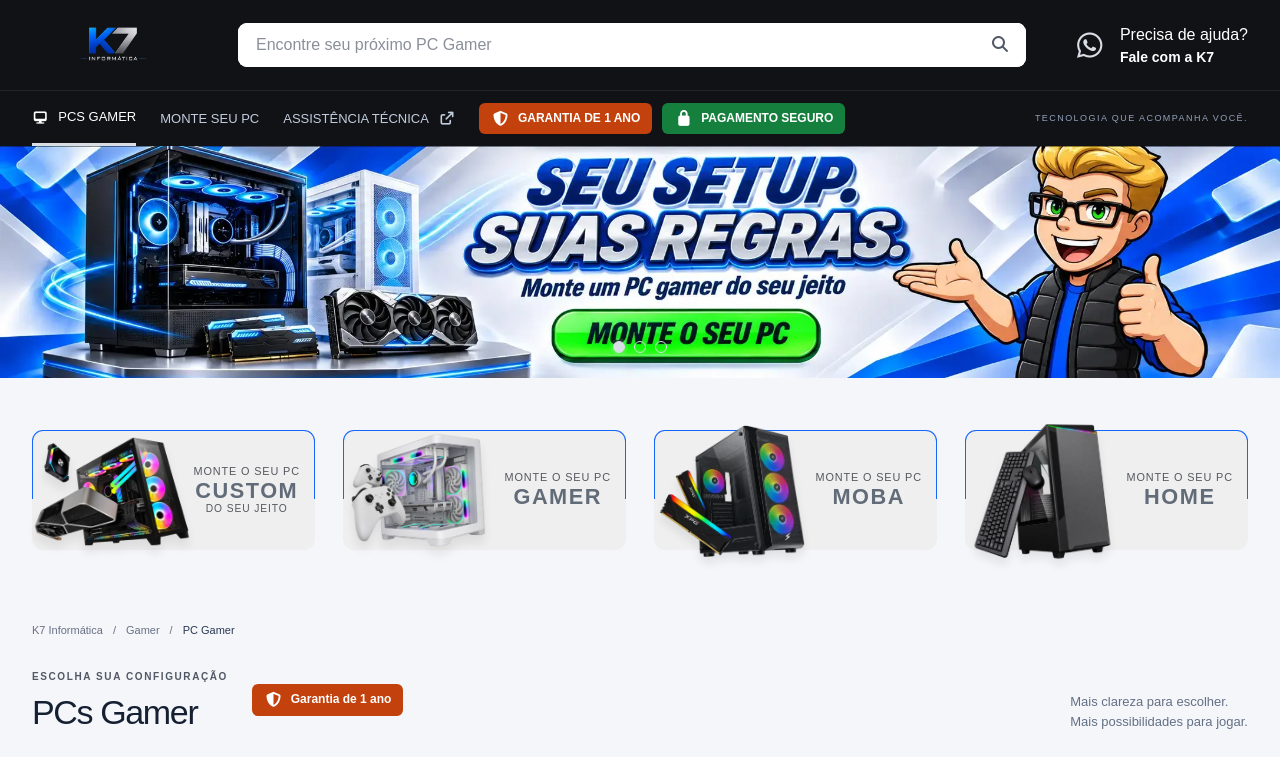
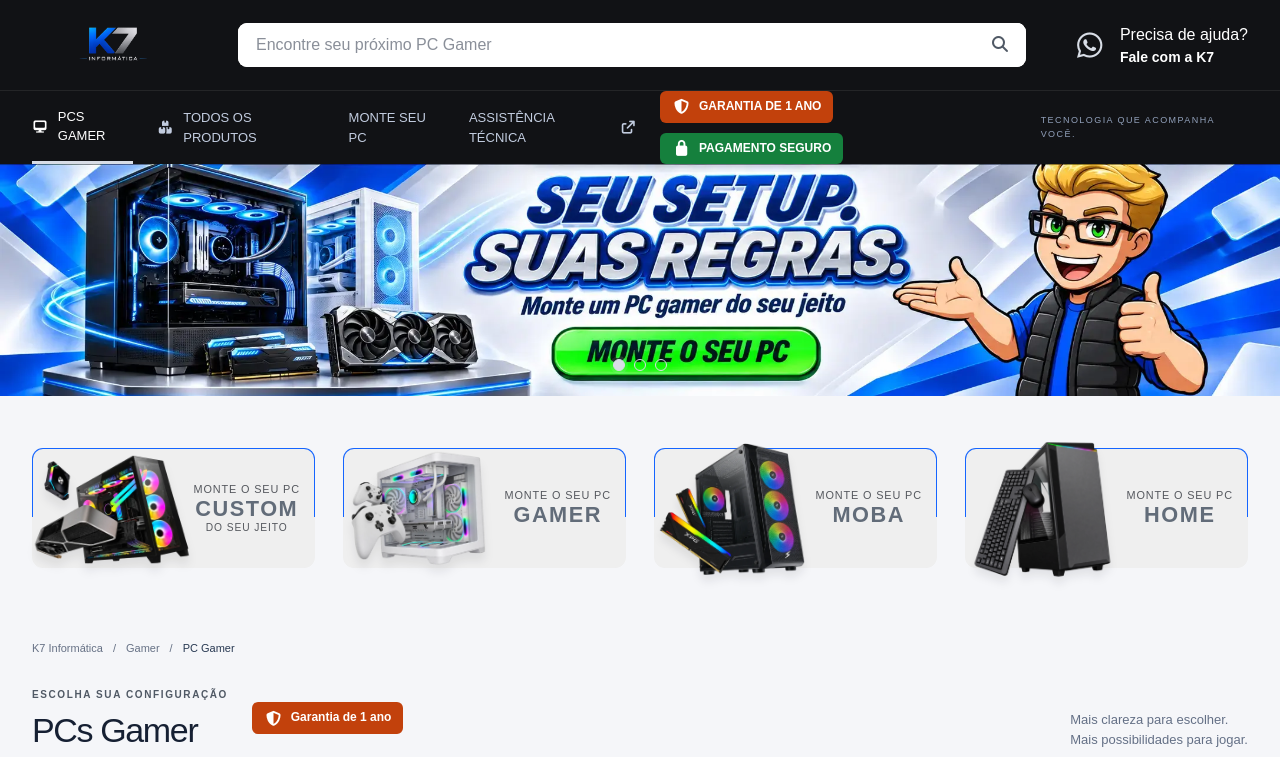
Before and after one commit to K7-Sites/k7-informatica, a Next.js app: page /gamer/pc-gamer in a window 1280 px wide. Shown: the top 757 px of the page. Built offline with nearby package versions, Linux system fonts and the light colour scheme.

Commit message:
feat(catalog): link PC Gamer navigation to new general product catalog

```diff
--- a/app/gamer/_components/GamerCatalog.tsx
+++ b/app/gamer/_components/GamerCatalog.tsx
@@ -63,7 +63,7 @@ export function GamerCatalog({ products, catalogUnavailable = false }: { product
       <Link href="/gamer/pc-gamer" aria-label="K7 Informática, PCs Gamer" className={s.logo}><Image src="/images/logo-k7-informatica.png" alt="K7 Informática" width={200} height={105} priority /></Link>
       <form className={s.search} role="search" onSubmit={e => { e.preventDefault(); document.getElementById("gamer-products")?.scrollIntoView({ behavior: "smooth" }); }}><label className={s.srOnly} htmlFor="gamer-search">Buscar PCs por nome ou configuração</label><input id="gamer-search" type="search" placeholder="Encontre seu próximo PC Gamer" value={search} onChange={e => setSearch(e.target.value)} /><button aria-label="Buscar PCs"><Icon name="magnifying-glass" /></button></form>
       <button type="button" className={s.headerContact} onClick={() => openContact("Quero ajuda para escolher um PC Gamer.")}><i className="fa-brands fa-whatsapp" aria-hidden="true" /><span>Precisa de ajuda?<strong>Fale com a K7</strong></span></button>
-    </div><nav className={s.nav} aria-label="Navegação gamer"><div><a href="#gamer-products" className={s.active}><Icon name="desktop" /> PCs Gamer</a><button type="button" onClick={() => openContact("Quero montar um PC Gamer personalizado.")}>Monte seu PC</button><Link href="/" target="_blank" rel="noopener noreferrer">Assistência técnica <Icon name="arrow-up-right-from-square" /></Link><div className={s.headerBadges}><WarrantyBadge /><span className={s.securePaymentBadge}><Icon name="lock" /> Pagamento seguro</span></div><span>TECNOLOGIA QUE ACOMPANHA VOCÊ.</span></div></nav></header>
+    </div><nav className={s.nav} aria-label="Navegação gamer"><div><a href="#gamer-products" className={s.active}><Icon name="desktop" /> PCs Gamer</a><Link href="/produtos"><Icon name="boxes-stacked" /> Todos os produtos</Link><button type="button" onClick={() => openContact("Quero montar um PC Gamer personalizado.")}>Monte seu PC</button><Link href="/" target="_blank" rel="noopener noreferrer">Assistência técnica <Icon name="arrow-up-right-from-square" /></Link><div className={s.headerBadges}><WarrantyBadge /><span className={s.securePaymentBadge}><Icon name="lock" /> Pagamento seguro</span></div><span>TECNOLOGIA QUE ACOMPANHA VOCÊ.</span></div></nav></header>
     <main>
       <HeroSlider />
       <SetupLines />
```
